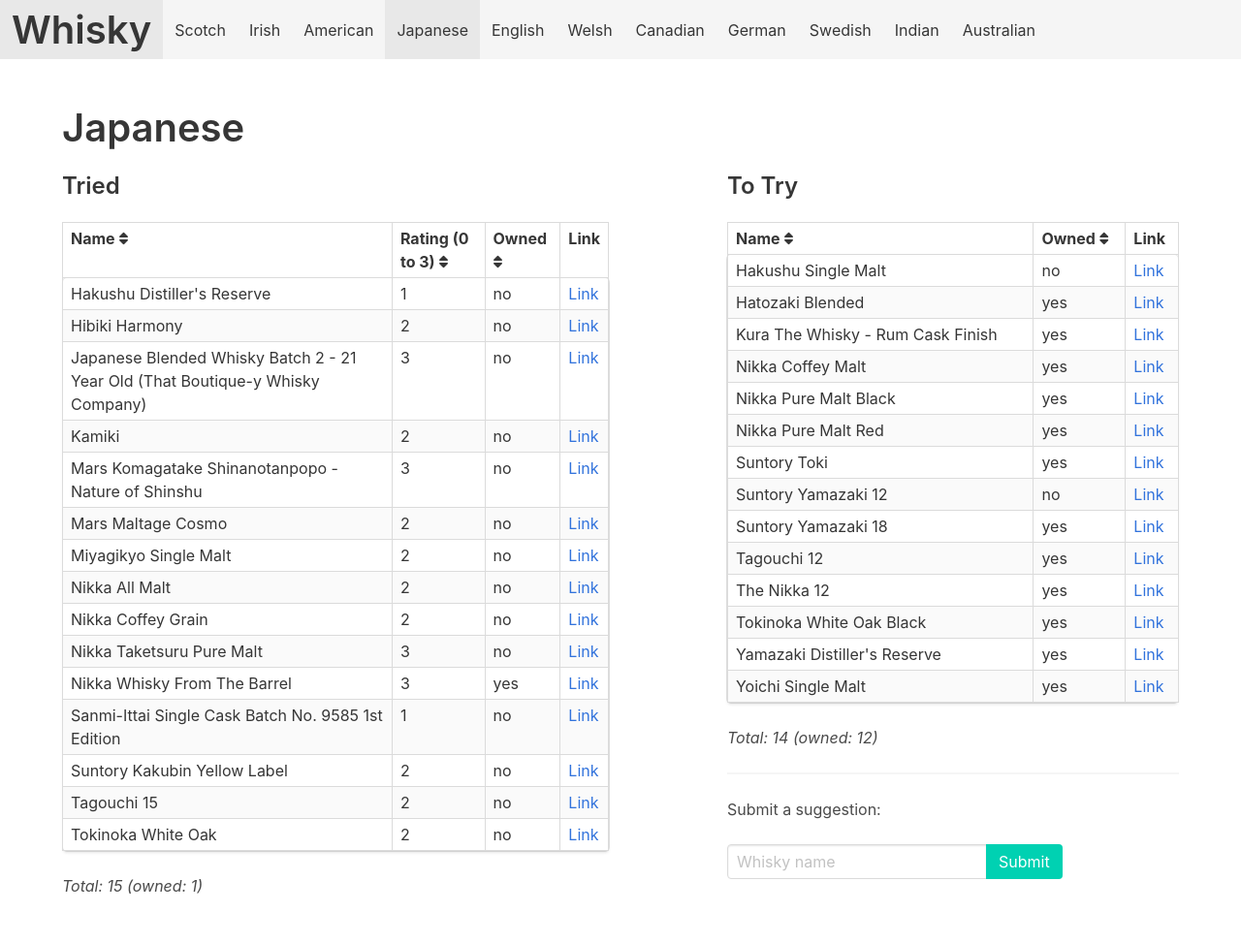
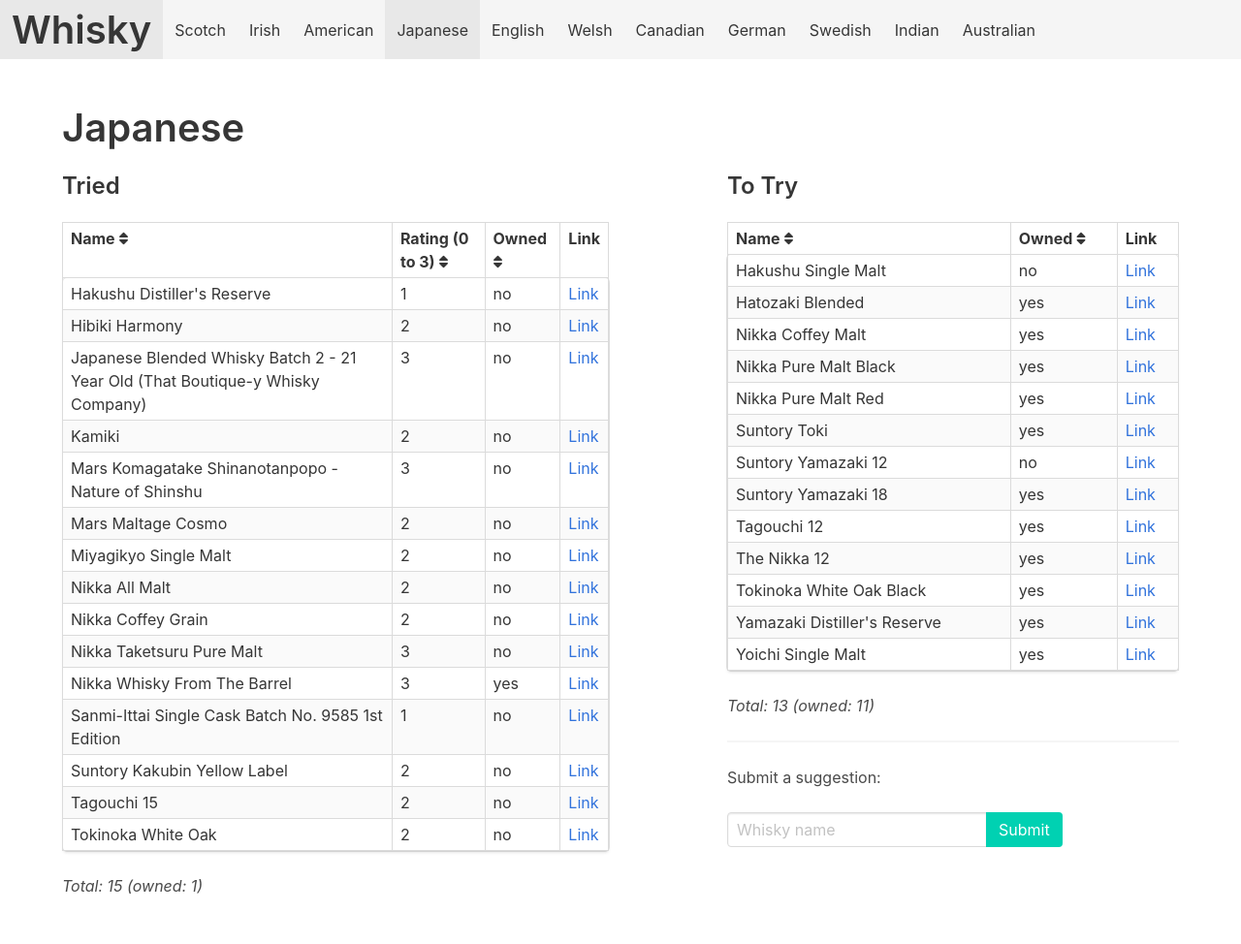
Before and after one commit to grega/whisky, a Jekyll site: the page built from japanese.html, in a window 1280 px wide. Shown: the whole page at 97% size. Built offline with Jekyll 4.4.1, drawn with Linux system fonts in a browser that asks for light colours; nearby versions of some CDN libraries.

Commit message:
Update to_try.yml

```diff
--- a/_data/japanese/to_try.yml
+++ b/_data/japanese/to_try.yml
@@ -20,7 +20,5 @@
   owned: true
 - name: Yamazaki Distiller's Reserve
   owned: true
-- name: Kura The Whisky - Rum Cask Finish
-  owned: true
 - name: Suntory Yamazaki 18
   owned: true
```
